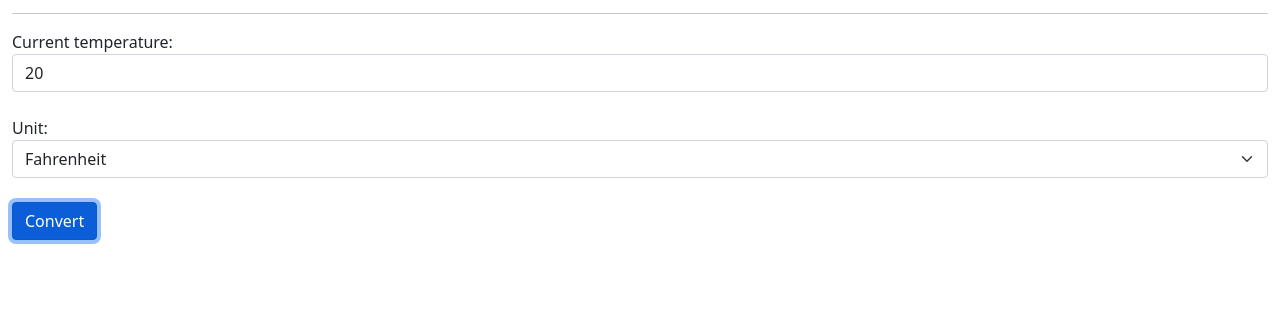
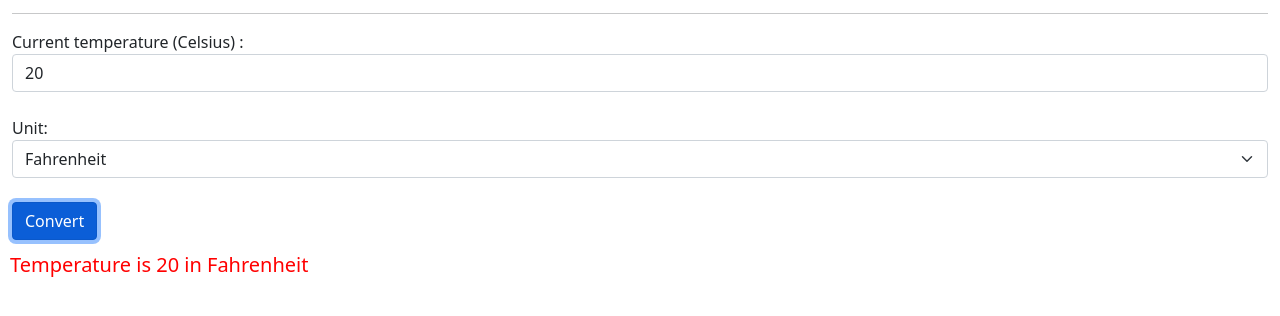
Before and after one commit to PuriDett/ex5b, a plain HTML site: page index.html in a window 1280 px wide. Both pictures are taken after a click on the button "Convert". Shown: the part 250-566 px from the top of the page. Drawn offline with nearby package versions, Linux system fonts and the light colour scheme.

Commit message:
Adding a new description – temp unit

```diff
--- a/index.html
+++ b/index.html
@@ -17,7 +17,7 @@
 		</p>
 		<form role="form" method="GET">
 		  <div class="form-group">
-			<label for="tem">Current temperature:</label>
+			<label for="tem">Current temperature (Celsius) :</label>
 			<input type="text" class="form-control" name="temp" id="temp" value="20">
 		  </div><br>
 		  <div class="form-group">
@@ -35,12 +35,9 @@
 	</div>
 
 	<script>
-	    $(document).ready(function(){
-			$("button").click(function(){
-			   var t = $('#temp').val();//celsius
-			   var u = $('#unit').val();
-
-			   if(isNaN(t)){
+		//---------------------------
+		function validation(t){
+			if(isNaN(t)){
 					msg = "Please verify whether the temperature value is correct!!!";
 					alert(msg);
 					return;
@@ -50,11 +47,12 @@
 					alert(msg);
 					return;
 			   }
+		}
+		//---------------------------
 
-			   var t1;
-			   var u1;
-
-			   if(u == "F"){
+		function conversion(t,u){
+			var t1 = parseFloat(t) ;
+			if(u == "F"){
 					t1 = t * (9/5) + 32;
 					u1 = "Fahrenheit";
 			   }else if(u == "K"){
@@ -64,8 +62,38 @@
 					t1 = t * (4/5);
 					u1 = "Kelvin";
 			   }
+			   return t1 ;
+		}
+		//---------------------------
+		function rn(u){
+			var u1;
+			if(u == "F"){
+					u1 = "Fahrenheit";
+			   }else if(u == "K"){
+					u1 = "Réaumur";
+			   }else if(u == "R"){
+					u1 = "Kelvin";
+			   }
+			   return u1 ;
+		}
 
-			   alert("Temperature is "+t1+" in "+u1);
+	    $(document).ready(function(){
+			$("button").click(function(){
+			   var t = $('#temp').val();//celsius
+			   var u = $('#unit').val();
+			   var chk = validation(t) ;
+			   if (chk != null) return ;
+
+		//---------------------------
+
+			   var t1;
+			   var u1 = rn(u);
+			   var result = conversion(t,u) ;
+
+
+			   alert("Temperature is "+result+" in "+u);
+			   document.getElementById("result").innerHTML = ("Temperature is "+t+" in "+ u1) ;
+
 			});
 		});
 	</script>
```
